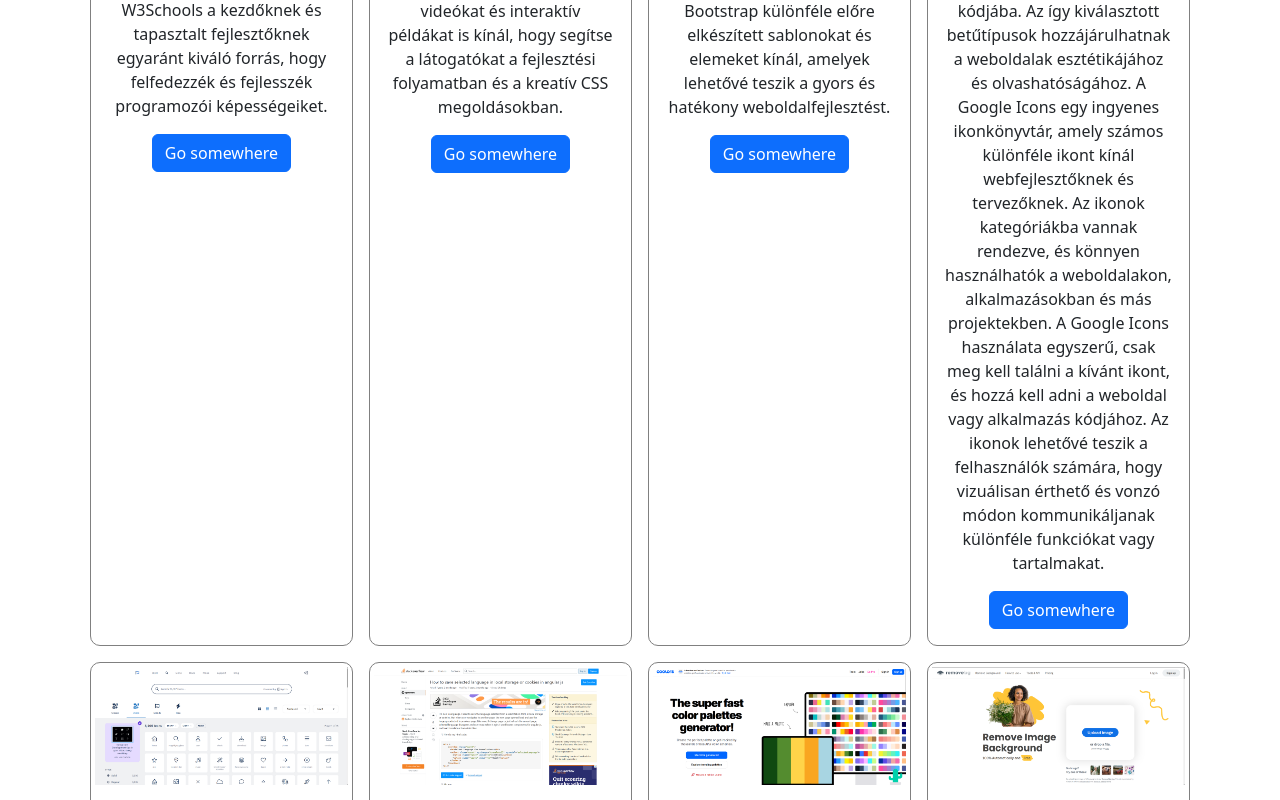
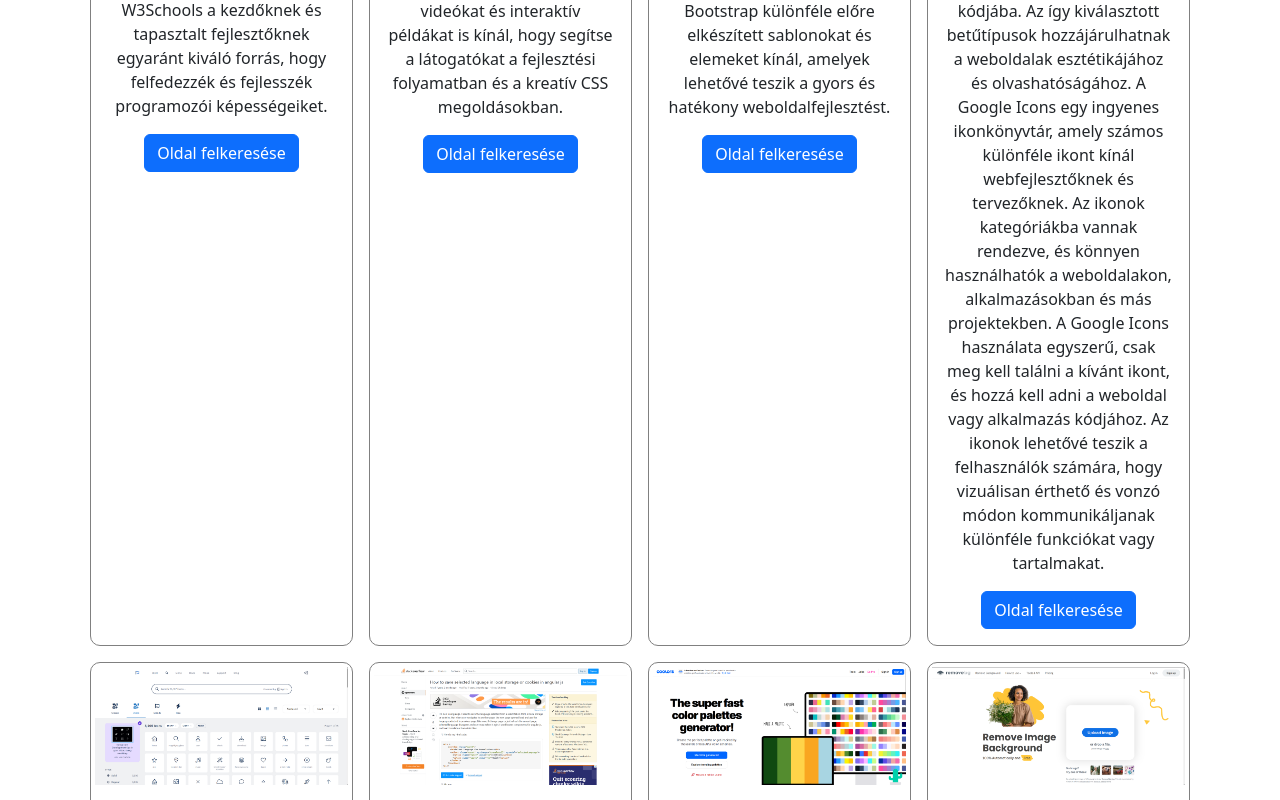
Before and after one commit to Kpityi/usefullinks, a plain HTML site: page index.html at #!/links in a window 1280 px wide. Shown: the part 920-1720 px from the top of the page. Drawn offline with nearby package versions, Linux system fonts and the light colour scheme; some packages are replaced by stand-ins of ours.

Commit message:
modify link button

```diff
--- a/html/links.html
+++ b/html/links.html
@@ -10,7 +10,8 @@
           <h5 class="card-title">{{link.name}}</h5>
           <p class="card-text" ng-if="appLanguage=='hu'">{{link.description_hu}}</p>
           <p class="card-text" ng-if="appLanguage=='en'">{{link.description_en}}</p>
-          <a href="{{link.link}}" target="_blank" class="btn btn-primary ">Go somewhere</a>
+          <a href="{{link.link}}" target="_blank" class="btn btn-primary"  ng-if="appLanguage=='hu'">Oldal felkeresése</a>
+          <a href="{{link.link}}" target="_blank" class="btn btn-primary"  ng-if="appLanguage=='en'">Go to page</a>
         </div>
       </div>
     </div>
```
Also changed, not shown: html/navigate.html (+5 -4 lines).
